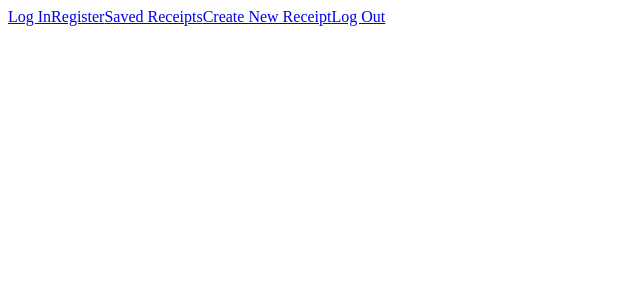
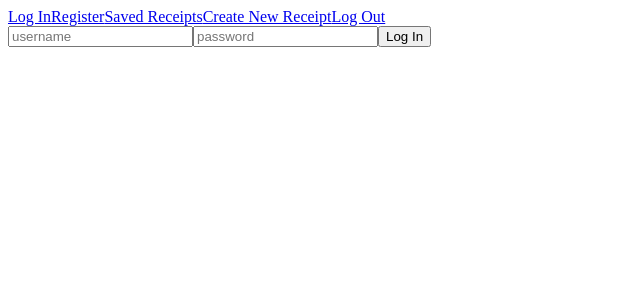
Before and after one commit to tsbarrett89/receipt-tracker, a React (Create React App) app: page /login in a window 1280 px wide. Shown: the top 300 px of the page, without its empty margins (0-640 px from the left). Built offline with nearby package versions, Linux system fonts and the light colour scheme.

Commit message:
finished login form and added axios post

```diff
--- a/src/App.js
+++ b/src/App.js
@@ -2,6 +2,7 @@ import React from 'react';
 import { Route } from 'react-router-dom'
 
 import Navigation from './components/Navigation'
+import FormikLogin from './components/Login'
 
 function App() {
   return (
@@ -9,7 +10,7 @@ function App() {
       <Navigation />
 
       <Route exact path='/' />
-      <Route path='/login' />
+      <Route path='/login' component={FormikLogin} />
       <Route path='/register' />
       <Route path='/saved-receipts' />
       <Route path='/create-receipt' />
--- a/src/components/Login.js
+++ b/src/components/Login.js
@@ -3,19 +3,25 @@ import { Form, Field, withFormik } from 'formik';
 import * as Yup from 'yup';
 import axios from 'axios';
 
-const Login = () => {
+const Login = ({ values, touched, errors, handleSubmit }, props) => {
     return (
-        <Form>
+        <Form onSubmit={handleSubmit}>
             <Field
                 type='text'
                 name='username'
                 placeholder='username'
             />
+            {touched.username && errors.username && (
+                <p className="error">{errors.username}</p>
+            )}
             <Field
                 type='password'
                 name='password'
                 placeholder='password'
             />
+            {touched.username && errors.username && (
+                <p className="error">{errors.username}</p>
+            )}
             <button>Log In</button>
         </Form>
     )
@@ -37,7 +43,7 @@ const FormikLogin = withFormik({
             .min(4, "Pleae make your password at least 4 characters long.")
             .required("Need a password so we know that you know that we know who you are.")
     }),
-    handleSubmit (values){
+    handleSubmit (values, {props}){
         axios
             .post('http://project-receipt-tracker.herokuapp.com/login', `grant_type=password&username=${values.username}&password=${values.password}`, {
                 headers: {
@@ -53,3 +59,5 @@ const FormikLogin = withFormik({
             .catch(err => console.log(err));
     }
 })(Login)
+
+export default FormikLogin
```
